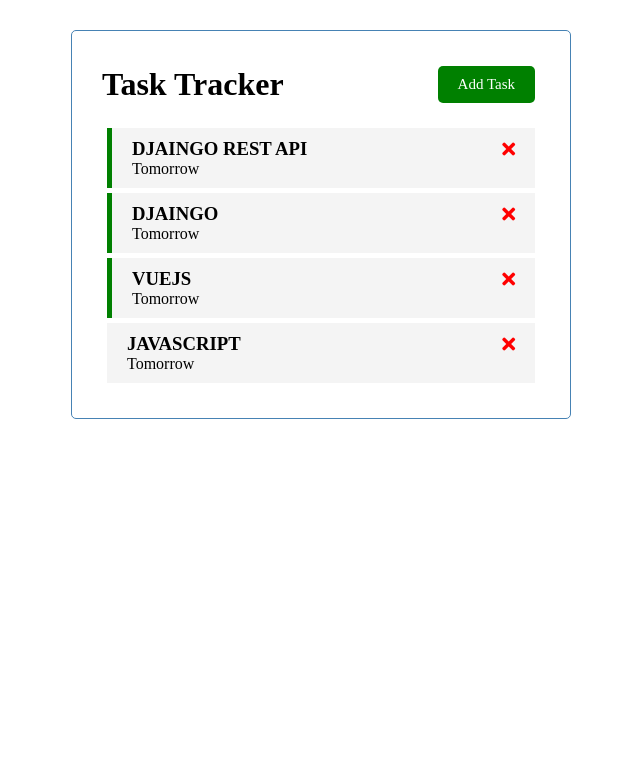
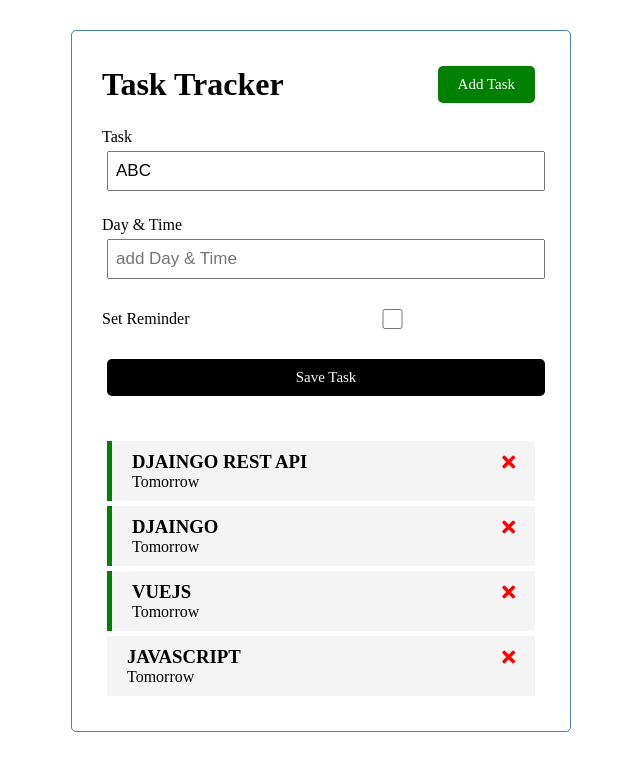
Before and after one commit to largomst/vue-crash-course-2021, a Vue app: page / in a window 1280 px wide. Shown: the top 770 px of the page, without its empty margins (319-959 px from the left). Built offline with nearby package versions, Linux system fonts and the light colour scheme.

Commit message:
feature: add add-task

```diff
--- a/src/App.vue
+++ b/src/App.vue
@@ -1,6 +1,7 @@
 <template>
   <div class="container">
     <Header title="Task Tracker"></Header>
+    <AddTask @add-task="addTask" />
     <Tasks
       @toggle-reminder="toggleReminder"
       @delete-task="deleteTask"
@@ -12,6 +13,7 @@
 <script>
 import Header from "./components/Header";
 import Tasks from "./components/Tasks";
+import AddTask from "./components/AddTask";
 
 export default {
   name: "App",
@@ -19,6 +21,7 @@
   components: {
     Header,
     Tasks,
+    AddTask,
   },
   data: function () {
     return {
@@ -41,7 +44,11 @@
         task.id === id ? { ...task, reminder: !task.reminder } : task
       );
     },
+    addTask(task) {
+      this.tasks = [...this.tasks, task];
+    },
   },
+
   created() {
     this.tasks = [
       {
@@ -91,4 +98,17 @@
   padding: 30px;
   border-radius: 5px;
 }
+.btn {
+  display: inline-block;
+  background: black;
+  color: white;
+  border: none;
+  padding: 10px 20px;
+  margin: 5px;
+  border-radius: 5px;
+  cursor: pointer;
+  text-decoration: none;
+  font-size: 15px;
+  font-family: inherit;
+}
 </style>
--- /dev/null
+++ b/src/components/AddTask.vue
@@ -0,0 +1,95 @@
+<template>
+  <form @submit="onSumbit" class="add-form">
+    <div class="form-control">
+      <label>Task</label>
+      <input type="text" name="text" v-model="text" placeholder="Add Task" />
+    </div>
+    <div class="form-control">
+      <label>Day & Time</label>
+      <input
+        type="text"
+        name="day"
+        v-model="day"
+        placeholder="add Day & Time"
+      />
+    </div>
+    <div class="form-control form-control-check">
+      <label>Set Reminder</label>
+      <input type="checkbox" v-model="reminder" name="reminder" />
+    </div>
+    <input type="submit" value="Save Task" class="btn btn-block" />
+  </form>
+</template>
+
+<script>
+export default {
+  name: "AddTask",
+  data() {
+    return {
+      text: "ABC",
+      day: "",
+      reminder: false,
+    };
+  },
+  methods: {
+    onSumbit: function (e) {
+      e.preventDefault();
+      if (!this.text) {
+        alert("Please add a task");
+        return;
+      }
+      const newTask = {
+        id: Math.floor(Math.random() * 1000000), // 一个临时方案
+        text: this.text,
+        day: this.day,
+        reminder: this.reminder,
+      };
+      console.log(newTask);
+
+      this.$emit("add-task", newTask);
+
+      // 清楚输入框
+      this.text = "";
+      this.day = "";
+      this.reminder = "";
+    },
+  },
+};
+</script>
+
+<style scoped>
+.add-form {
+  margin-bottom: 40px;
+}
+
+.form-control {
+  margin: 20px 0;
+}
+.form-control label {
+  display: block;
+}
+.form-control input {
+  width: 100%;
+  height: 40px;
+  margin: 5px;
+  padding: 3px 7px;
+  font-size: 17px;
+}
+
+.form-control-check {
+  display: flex;
+  align-items: center;
+  justify-content: space-between;
+}
+.form-control-check input {
+  flex: 2;
+  height: 20px;
+}
+.form-control-check label {
+  flex: 1;
+}
+
+.btn-block {
+  width: 100%;
+}
+</style>
--- a/src/components/Button.vue
+++ b/src/components/Button.vue
@@ -20,17 +20,5 @@
 </script>
 
 <style scoped>
-.btn {
-  display: inline-block;
-  background: black;
-  color: white;
-  border: none;
-  padding: 10px 20px;
-  margin: 5px;
-  border-radius: 5px;
-  cursor: pointer;
-  text-decoration: none;
-  font-size: 15px;
-  font-family: inherit;
-}
+
 </style>
```
